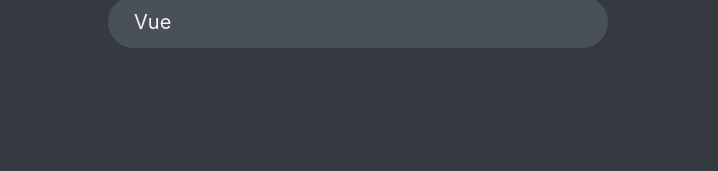
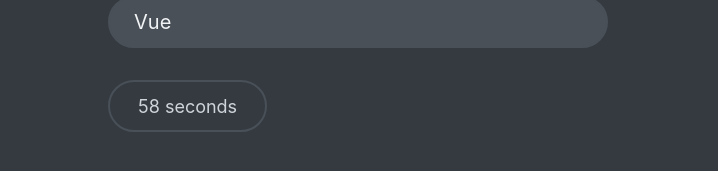
Before and after one commit to Sorelul/quizz-app, a React (Create React App) app: page / in a window 1280 px wide. Both pictures are taken after a click on the button "Start Quiz". Shown: the part 569-740 px from the top of the page, without its empty margins (282-1000 px from the left). Built offline with nearby package versions, Linux system fonts and the light colour scheme; data requests are answered from the project's data file.

Commit message:
Add timer functionality and footer component to manage quiz timing

```diff
--- a/src/components/App.js
+++ b/src/components/App.js
@@ -8,6 +8,8 @@
 import NextButton from "./NextButton";
 import Progress from "./Progress";
 import FinishScreen from "./FinishScreen";
+import Timer from "./Timer";
+import Footer from "./Footer";
 
 const initialState = {
     questions: [],
@@ -17,6 +19,7 @@
     answer: null,
     points: 0,
     highscore: 0,
+    secondsRemaining: 60,
 };
 
 function reducer(state, action) {
@@ -70,13 +73,24 @@
                 status: "ready",
                 highscore: state.highscore,
             };
+        case "tick":
+            const remaining_time = state.secondsRemaining - 1;
+
+            return {
+                ...state,
+                secondsRemaining: remaining_time,
+                status: remaining_time === 0 ? "finished" : state.status,
+            };
         default:
             return new Error("Invalid action type");
     }
 }
 
 export default function App() {
-    const [{ questions, status, index, answer, points, highscore }, dispatch] = useReducer(reducer, initialState);
+    const [{ questions, status, index, answer, points, highscore, secondsRemaining }, dispatch] = useReducer(
+        reducer,
+        initialState
+    );
 
     const numQuestions = questions.length;
     const maxPossiblePoints = questions.reduce((prev, cur) => prev + cur.points, 0);
@@ -105,7 +119,10 @@
                             answer={answer}
                         />
                         <Question question={questions.at(index)} dispatch={dispatch} answer={answer} />
-                        <NextButton dispatch={dispatch} answer={answer} index={index} numQuestions={numQuestions} />
+                        <Footer>
+                            <Timer dispatch={dispatch} secondsRemaining={secondsRemaining} />
+                            <NextButton dispatch={dispatch} answer={answer} index={index} numQuestions={numQuestions} />
+                        </Footer>
                     </>
                 )}
 
--- /dev/null
+++ b/src/components/Footer.js
@@ -0,0 +1,5 @@
+function Footer({ children }) {
+    return <footer>{children}</footer>;
+}
+
+export default Footer;
--- /dev/null
+++ b/src/components/Timer.js
@@ -0,0 +1,15 @@
+import { useEffect } from "react";
+
+function Timer({ dispatch, secondsRemaining }) {
+    useEffect(() => {
+        const id = setInterval(function () {
+            dispatch({ type: "tick" });
+        }, 1000);
+
+        return () => clearInterval(id);
+    }, [dispatch]);
+
+    return <div className="timer">{secondsRemaining} seconds</div>;
+}
+
+export default Timer;
```
